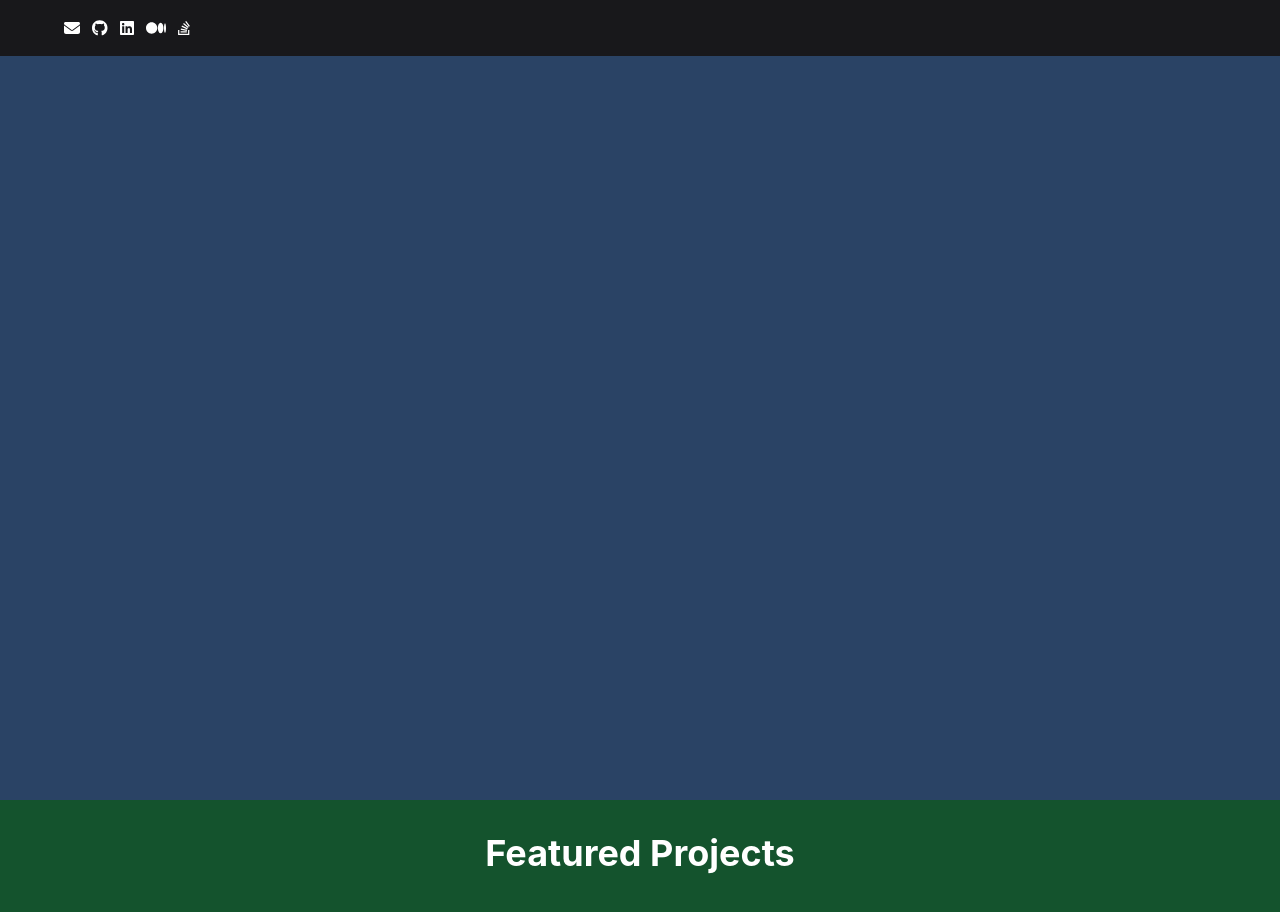
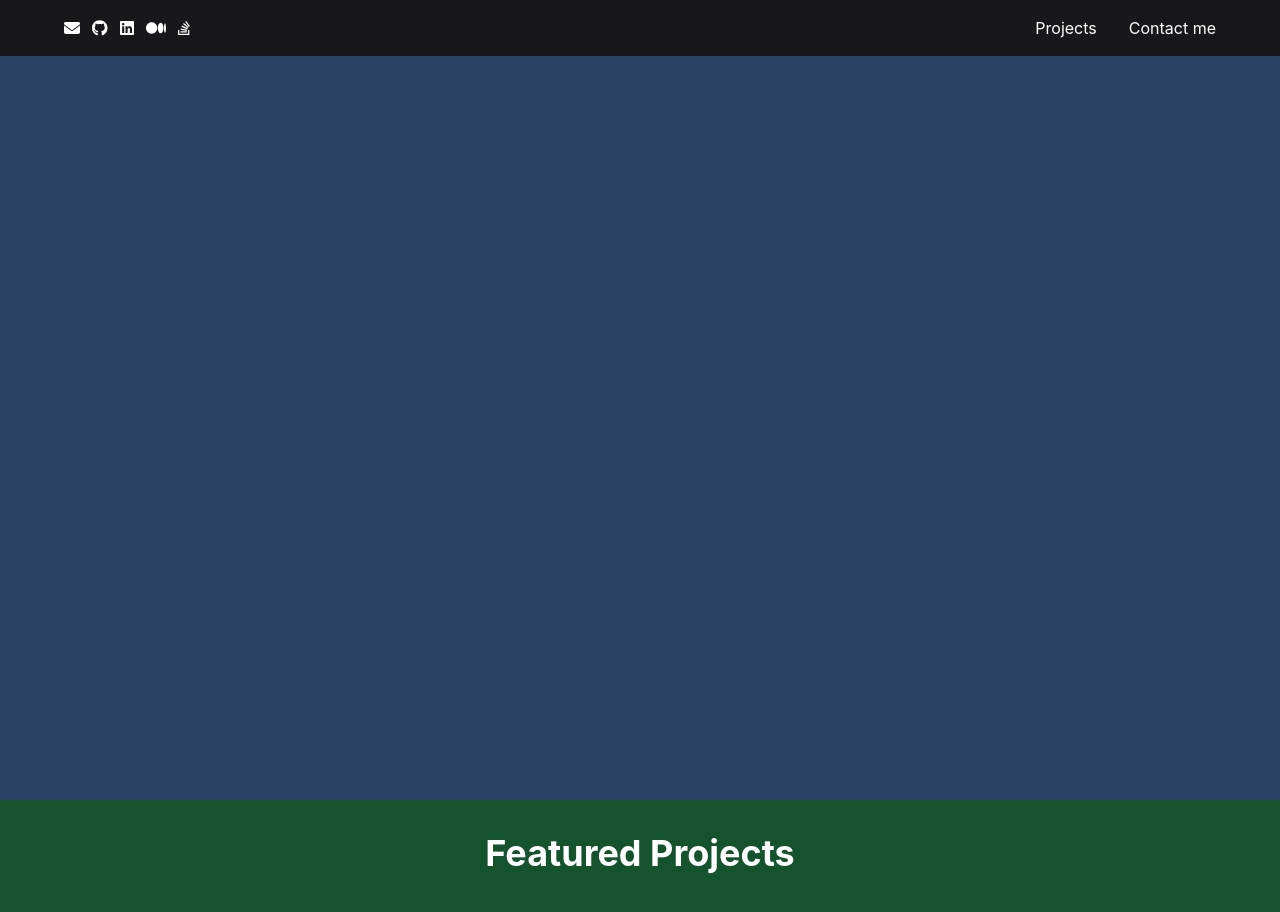
Before and after one commit to SvetikBaglay/portfolio-react, a React (Create React App) app: page / in a window 1280 px wide. Shown: the top 912 px of the page. Built offline with nearby package versions, Linux system fonts and the light colour scheme.

Commit message:
added links in header projects & contacts me

```diff
--- a/src/components/Header.js
+++ b/src/components/Header.js
@@ -99,6 +99,9 @@ const Header = () => {
           </nav>
           <nav>
             <HStack spacing={8}>
+              <a href="/projects" onClick={handleClick}>Projects</a>
+              <a href="/contact-me">Contact me</a>
+
               {/* Add links to Projects and Contact me section */}
             </HStack>
           </nav>
```
